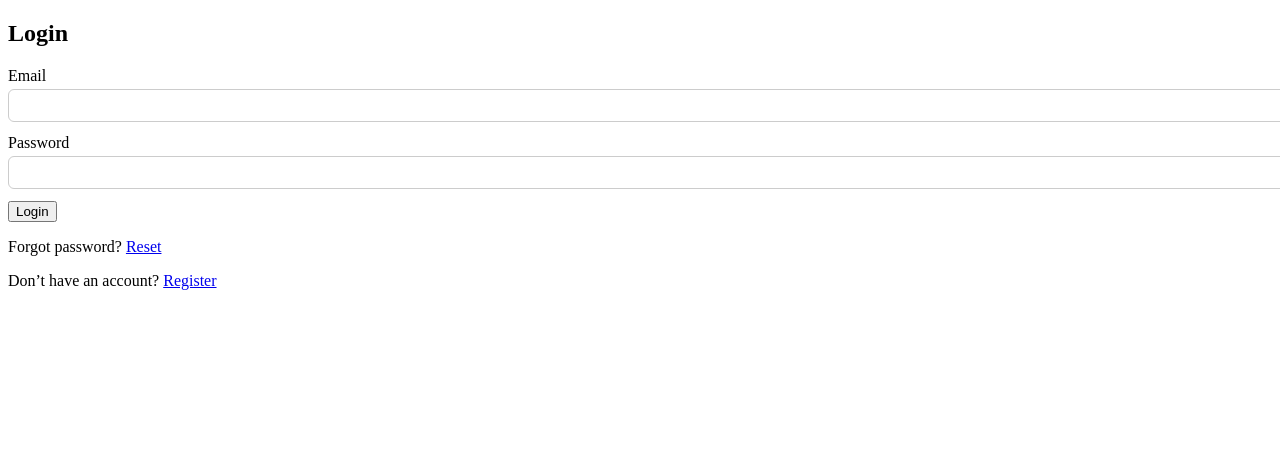
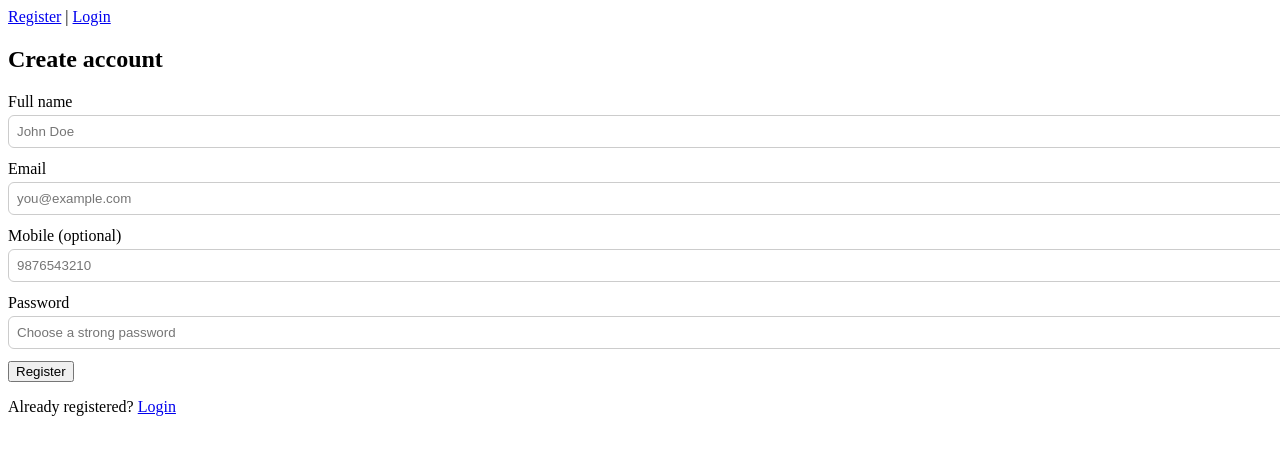
Before and after one commit to Harshsfd/mern-auth-app, a React (Vite) app in the folder frontend/: page / in a window 1280 px wide. Shown: the top 454 px of the page. Built offline with nearby package versions, Linux system fonts and the light colour scheme; the HTML template or start-up script is replaced by a standard one.

Commit message:
Update App.jsx

```diff
--- a/frontend/src/App.jsx
+++ b/frontend/src/App.jsx
@@ -1,29 +1,25 @@
-import React from "react";
-import { BrowserRouter as Router, Routes, Route } from "react-router-dom";
-import { AuthProvider } from "./context/AuthContext";
-import ProtectedRoute from "./components/ProtectedRoute";
-
-import Login from "./pages/Login";
-import Register from "./pages/Register";
-import ForgotPassword from "./pages/ForgotPassword";
-import ResetPassword from "./pages/ResetPassword";
-import Dashboard from "./pages/Dashboard";
-import Logout from "./pages/Logout";
+import React from 'react';
+import { Routes, Route, Link } from 'react-router-dom';
+import Register from './pages/Register';
+import Login from './pages/Login';
+import ForgotPassword from './pages/ForgotPassword';
+import ResetPassword from './pages/ResetPassword';
 
 export default function App() {
   return (
-    <AuthProvider>
-      <Router>
-        <Routes>
-          <Route path="/" element={<Login />} />
-          <Route path="/login" element={<Login />} />
-          <Route path="/register" element={<Register />} />
-          <Route path="/forgot-password" element={<ForgotPassword />} />
-          <Route path="/reset-password/:token" element={<ResetPassword />} />
-          <Route path="/dashboard" element={<ProtectedRoute><Dashboard /></ProtectedRoute>} />
-          <Route path="/logout" element={<Logout />} />
-        </Routes>
-      </Router>
-    </AuthProvider>
+    <div>
+      <nav>
+        <Link to="/register">Register</Link> |{" "}
+        <Link to="/login">Login</Link>
+      </nav>
+
+      <Routes>
+        <Route path="/" element={<Register />} />
+        <Route path="/register" element={<Register />} />
+        <Route path="/login" element={<Login />} />
+        <Route path="/forgot-password" element={<ForgotPassword />} />
+        <Route path="/reset-password/:token" element={<ResetPassword />} />
+      </Routes>
+    </div>
   );
 }
```
